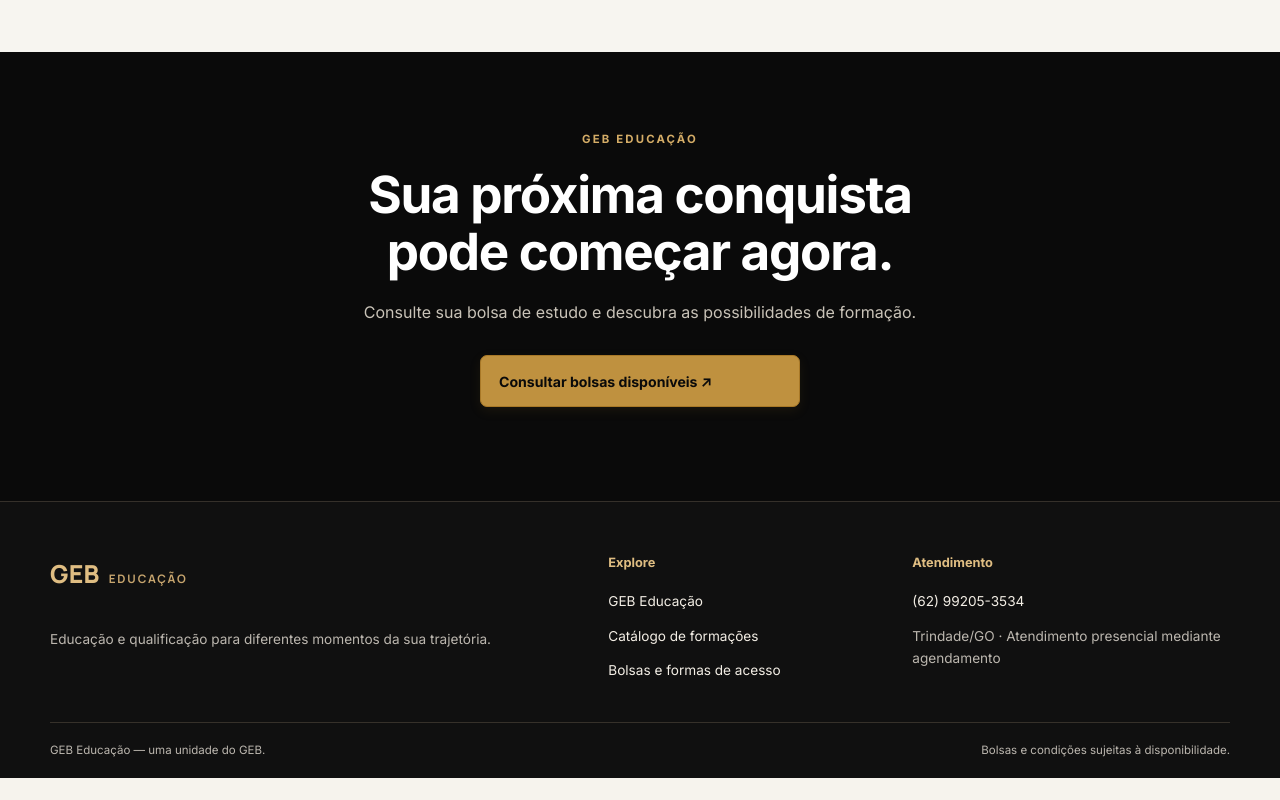
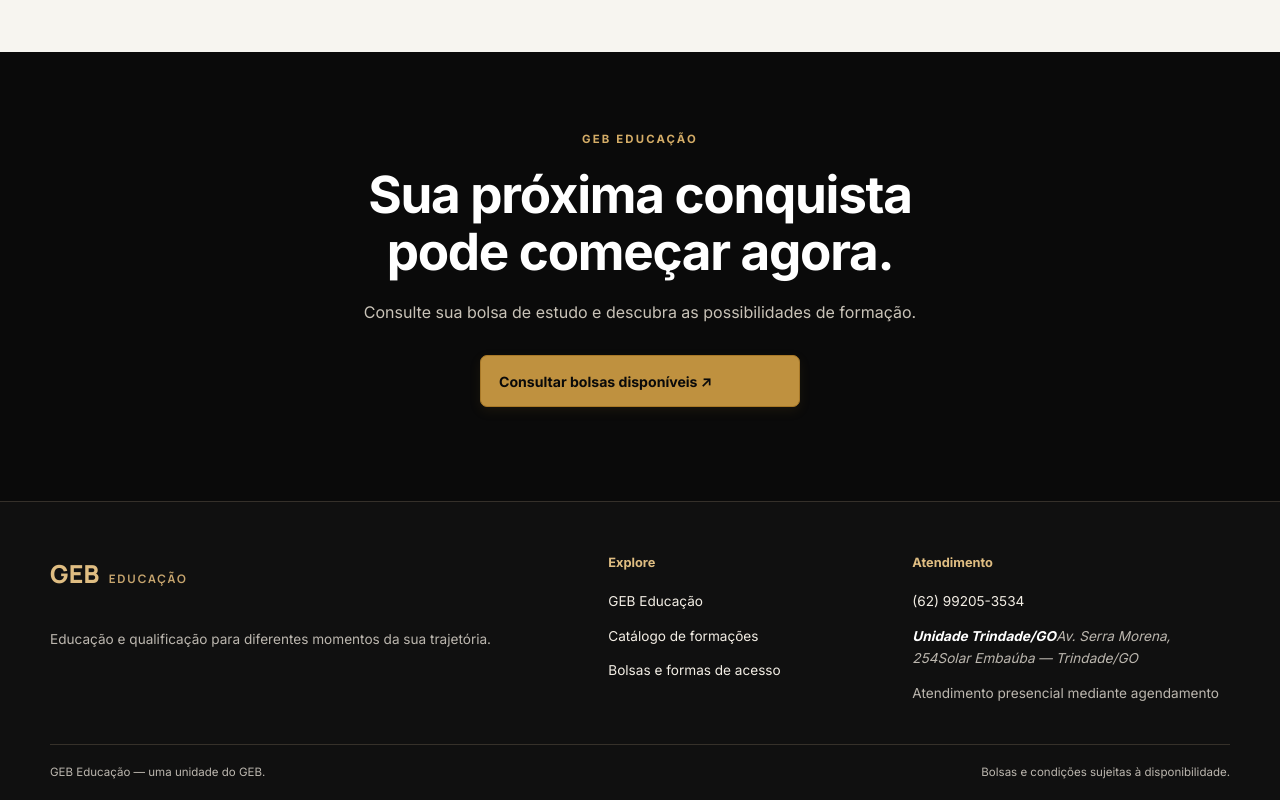
Before and after one commit to aeduardasantana/gebeducacao, a plain HTML site: page bolsas/consultar/index.html in a window 1280 px wide. Shown: the part 3094-3894 px from the top of the page. Before the commit the page ends 3872 px from the top, so only its background shows below. Drawn offline with Linux system fonts and the light colour scheme.

Commit message:
fix(bolsas): informar endereço completo da unidade no rodapé

```diff
--- a/bolsas/consultar/index.html
+++ b/bolsas/consultar/index.html
@@ -107,6 +107,6 @@
   </div></div></section>
   <section class="lp-closer"><div class="container"><p class="lp-eyebrow">GEB EDUCAÇÃO</p><h2>Sua próxima conquista pode começar agora.</h2><p>Consulte sua bolsa de estudo e descubra as possibilidades de formação.</p><a class="lp-primary-btn" href="#consulta">Consultar bolsas disponíveis ↗</a></div></section>
 </main>
-<footer class="lp-footer"><div class="container lp-footer-grid"><div><a href="../../" class="lp-brand" aria-label="GEB Educação — página inicial"><img src="/assets/geb-educacao-logo.webp" width="164" height="80" alt="GEB Educação" data-brand-logo><span class="lp-brand-fallback" aria-hidden="true"><strong>GEB</strong><small>EDUCAÇÃO</small></span></a><p>Educação e qualificação para diferentes momentos da sua trajetória.</p></div><div><strong>Explore</strong><a href="../../">GEB Educação</a><a href="../../catalogo/">Catálogo de formações</a><a href="../../bolsas/">Bolsas e formas de acesso</a></div><div><strong>Atendimento</strong><a href="https://wa.me/5562992053534" target="_blank" rel="noopener noreferrer">(62) 99205-3534</a><span>Trindade/GO · Atendimento presencial mediante agendamento</span></div></div><div class="container lp-footer-bottom"><span>GEB Educação — uma unidade do GEB.</span><span>Bolsas e condições sujeitas à disponibilidade.</span></div></footer>
+<footer class="lp-footer"><div class="container lp-footer-grid"><div><a href="../../" class="lp-brand" aria-label="GEB Educação — página inicial"><img src="/assets/geb-educacao-logo.webp" width="164" height="80" alt="GEB Educação" data-brand-logo><span class="lp-brand-fallback" aria-hidden="true"><strong>GEB</strong><small>EDUCAÇÃO</small></span></a><p>Educação e qualificação para diferentes momentos da sua trajetória.</p></div><div><strong>Explore</strong><a href="../../">GEB Educação</a><a href="../../catalogo/">Catálogo de formações</a><a href="../../bolsas/">Bolsas e formas de acesso</a></div><div><strong>Atendimento</strong><a href="https://wa.me/5562992053534" target="_blank" rel="noopener noreferrer">(62) 99205-3534</a><address><b>Unidade Trindade/GO</b><span>Av. Serra Morena, 254</span><span>Solar Embaúba — Trindade/GO</span></address><span>Atendimento presencial mediante agendamento</span></div></div><div class="container lp-footer-bottom"><span>GEB Educação — uma unidade do GEB.</span><span>Bolsas e condições sujeitas à disponibilidade.</span></div></footer>
 <script src="./lp.js" defer></script>
 </body></html>
```
